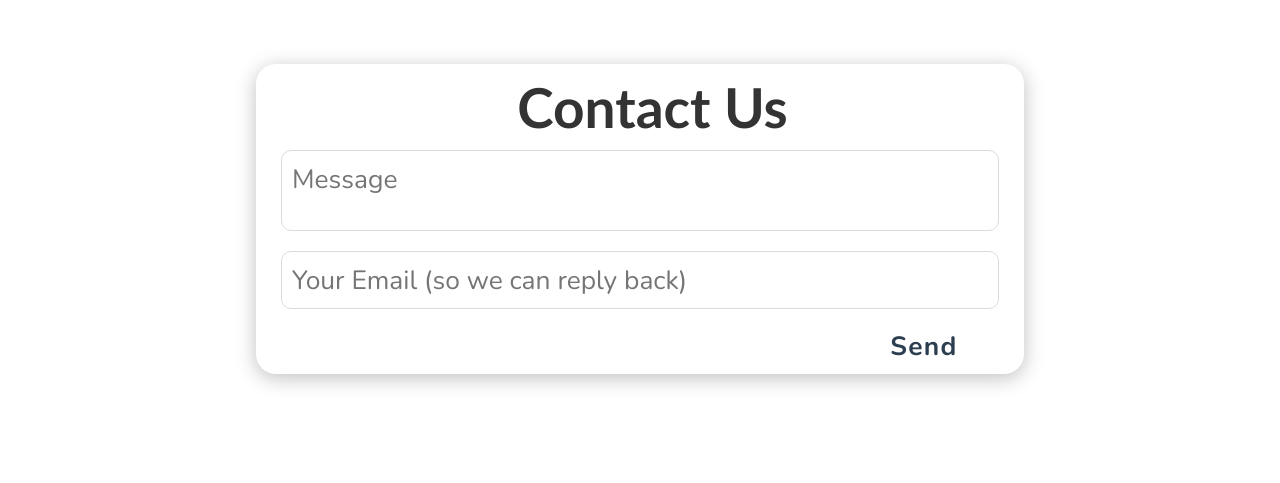
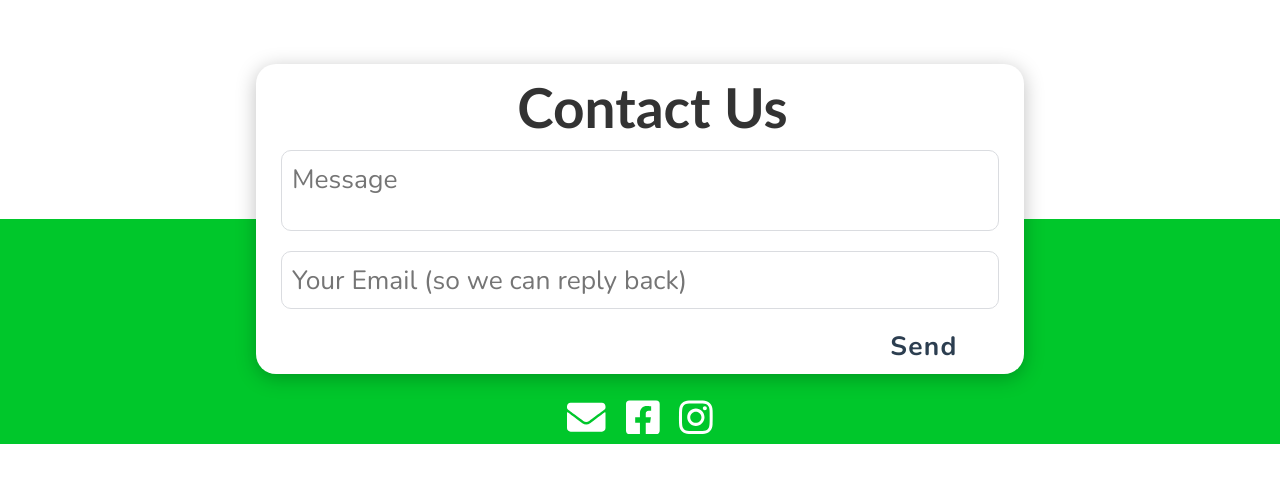
Before and after one commit to shsHacks/shs-hacks-2020, a Vue app: page / in a window 1280 px wide. Shown: the part 6111-6594 px from the top of the page. After the commit the page ends 6555 px from the top, so only its background shows below. Built offline with nearby package versions, Linux system fonts and the light colour scheme.

Commit message:
fixed Contact logos

```diff
--- a/src/App.vue
+++ b/src/App.vue
@@ -192,6 +192,10 @@ box-shadow: 0px 3px 5px 0px black;
   display: inline-block;
   max-width: 75%;
 }
+#Contact{
+  height: auto;
+  margin-bottom: 0;
+}
 
 @font-face {
 	font-family: 'Lato';
--- a/src/sections/Contact.vue
+++ b/src/sections/Contact.vue
@@ -38,10 +38,10 @@ export default {
 .contact
   height: 225px
   width: 100%
-  background-color: var(--primary-color)
+  background-color: #00c72b
   margin-top: 250px
   position: relative
-
+  margin-bottom: 0px;
   .card
     $card-height: 310px
     +shadow-alt
```
